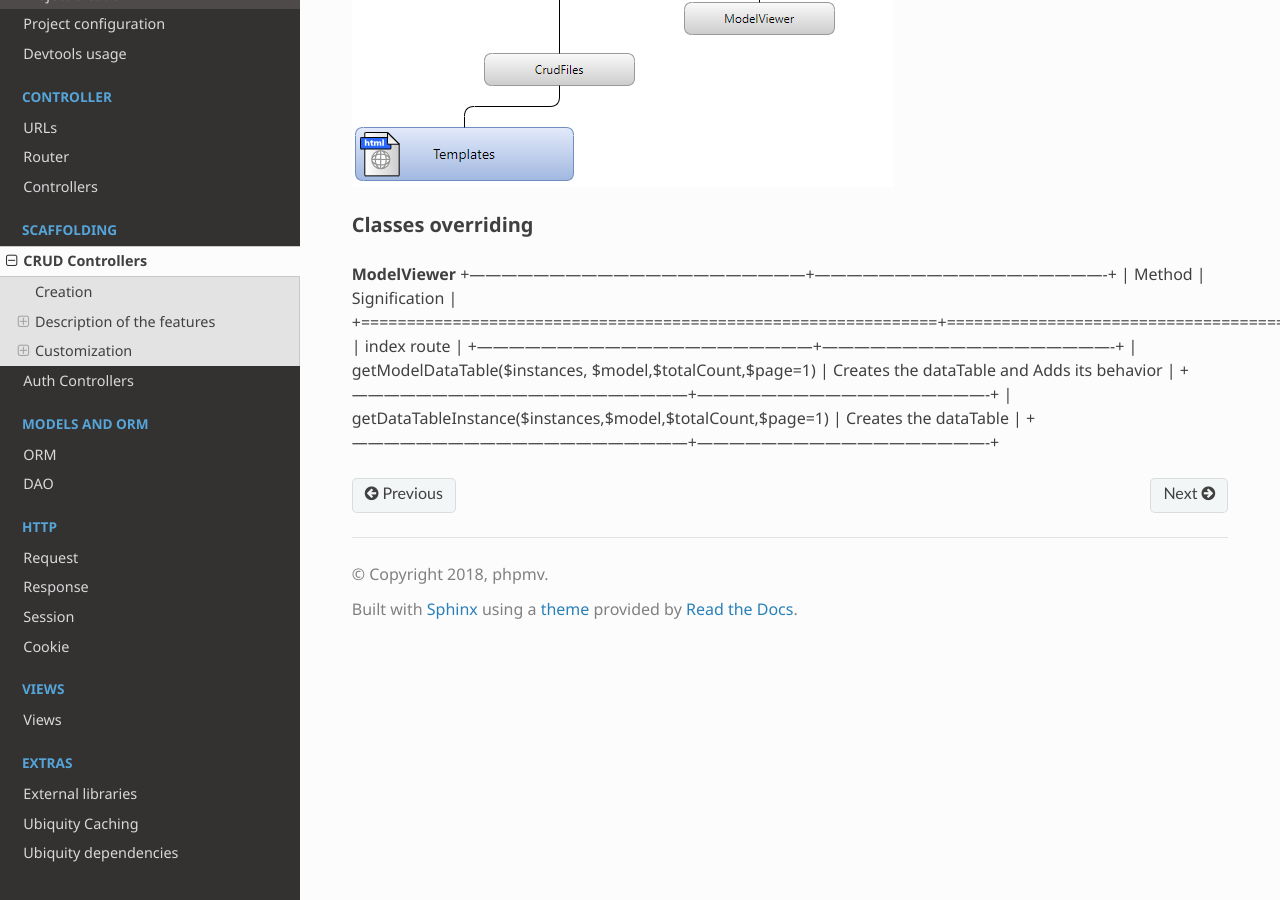
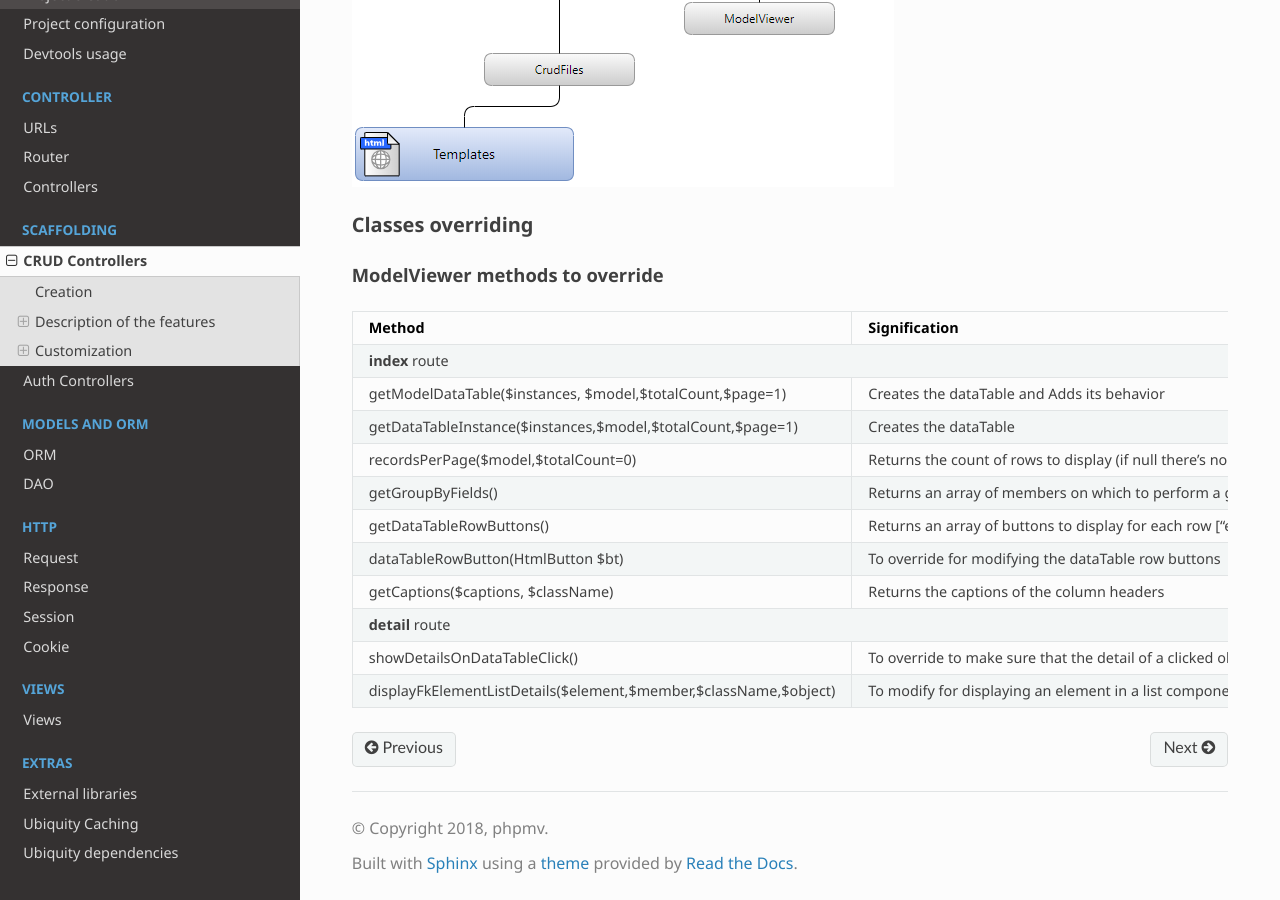
Before and after one commit to phpMv/ubiquity, a Sphinx documentation site: the page built from docs/scaffolding/crud.rst, in a window 1280 px wide and 900 px high, scrolled down 6338 px. Built offline with Sphinx 7.4.7 and the Read the Docs theme 2.0.0, drawn with Linux system fonts in a browser that asks for light colours.

Commit message:
Docs ModelViewer table

```diff
--- a/docs/scaffolding/crud.rst
+++ b/docs/scaffolding/crud.rst
@@ -116,13 +116,31 @@ Overview
 Classes overriding
 ^^^^^^^^^^^^^^^^^^
 
-**ModelViewer**
-+---------------------------------------------------------------+-------------------------------------------------------+
-| Method                                                        | Signification                                         |
-+===============================================================+=======================================================+
-| index route                                                                                                           |
-+---------------------------------------------------------------+-------------------------------------------------------+
-| getModelDataTable($instances, $model,$totalCount,$page=1)     | Creates the dataTable and Adds its behavior           |
-+---------------------------------------------------------------+-------------------------------------------------------+
-| getDataTableInstance($instances,$model,$totalCount,$page=1)   | Creates the dataTable                                 |
-+---------------------------------------------------------------+-------------------------------------------------------+
+ModelViewer methods to override
+###############################
+
++------------------------------------------------------------------+---------------------------------------------------------------------------------+
+| Method                                                           | Signification                                                                   |
++==================================================================+=================================================================================+
+| **index** route                                                                                                                                    |
++------------------------------------------------------------------+---------------------------------------------------------------------------------+
+| getModelDataTable($instances, $model,$totalCount,$page=1)        | Creates the dataTable and Adds its behavior                                     |
++------------------------------------------------------------------+---------------------------------------------------------------------------------+
+| getDataTableInstance($instances,$model,$totalCount,$page=1)      | Creates the dataTable                                                           |
++------------------------------------------------------------------+---------------------------------------------------------------------------------+
+| recordsPerPage($model,$totalCount=0)                             | Returns the count of rows to display (if null there's no pagination)            |
++------------------------------------------------------------------+---------------------------------------------------------------------------------+
+| getGroupByFields()                                               | Returns an array of members on which to perform a grouping                      |
++------------------------------------------------------------------+---------------------------------------------------------------------------------+
+| getDataTableRowButtons()                                         | Returns an array of buttons to display for each row ["edit","delete","display"] |
++------------------------------------------------------------------+---------------------------------------------------------------------------------+
+| dataTableRowButton(HtmlButton $bt)                               | To override for modifying the dataTable row buttons                             |
++------------------------------------------------------------------+---------------------------------------------------------------------------------+
+| getCaptions($captions, $className)                               | Returns the captions of the column headers                                      |
++------------------------------------------------------------------+---------------------------------------------------------------------------------+
+| **detail** route                                                                                                                                   |
++------------------------------------------------------------------+---------------------------------------------------------------------------------+
+| showDetailsOnDataTableClick()                                    | To override to make sure that the detail of a clicked object is displayed or not|
++------------------------------------------------------------------+---------------------------------------------------------------------------------+
+| displayFkElementListDetails($element,$member,$className,$object) | To modify for displaying an element in a list component of foreign objects      |
++------------------------------------------------------------------+---------------------------------------------------------------------------------+
```
Also changed, not shown: docs/scaffolding/crud/index.rst (deleted, +0 -9 lines).
